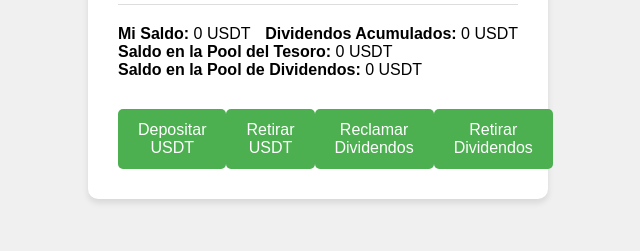
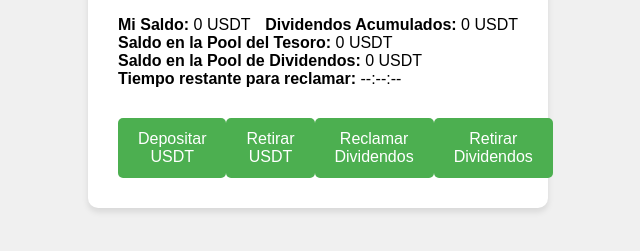
Before and after one commit to Rubtururu/bankprub01, a plain HTML site: page index.html in a window 1280 px wide. Shown: the part 349-600 px from the top of the page, without its empty margins (322-962 px from the left). Drawn offline with Linux system fonts and the light colour scheme.

Commit message:
index.html

```diff
--- a/index.html
+++ b/index.html
@@ -25,6 +25,10 @@
                 <span class="label">Saldo en la Pool de Dividendos:</span>
                 <span id="dividendPool">0 USDT</span>
             </div>
+            <div>
+                <span class="label">Tiempo restante para reclamar:</span>
+                <span id="countdown">--:--:--</span>
+            </div>
         </div>
 
         <div class="buttons">
```
